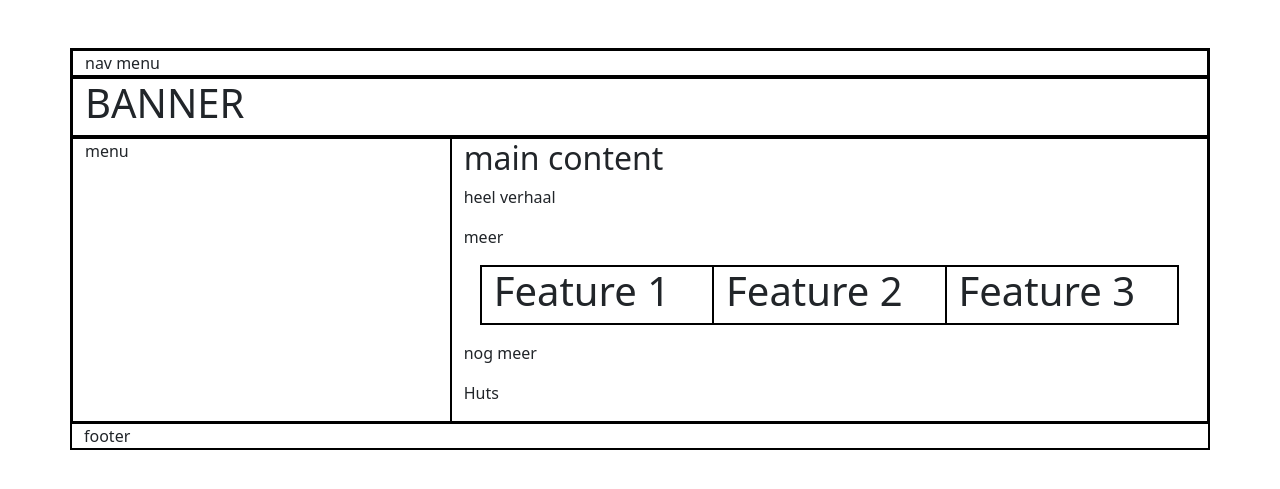
After one commit to 662781/Opdrachten_PHP, a PHP site: page /les3.php in a window 1280 px wide. The commit adds this page. Shown: the top 489 px of the page. Run offline with PHP 8.4, Linux system fonts and the light colour scheme.

Commit message:
Les 5 JS

```diff
--- /dev/null
+++ b/app/public/les3.php
@@ -0,0 +1,53 @@
+<!DOCTYPE html>
+<html lang="en">
+<head>
+    <meta charset="UTF-8">
+    <meta http-equiv="X-UA-Compatible" content="IE=edge">
+    <meta name="viewport" content="width=device-width, initial-scale=1.0">
+    <link href="https://cdn.jsdelivr.net/npm/bootstrap@5.1.3/dist/css/bootstrap.min.css" rel="stylesheet" integrity="sha384-1BmE4kWBq78iYhFldvKuhfTAU6auU8tT94WrHftjDbrCEXSU1oBoqyl2QvZ6jIW3" crossorigin="anonymous">
+    <link rel="stylesheet" href="style_les3.css">
+    <title>Document</title>
+</head>
+<body>
+    <div class="container mt-5">
+        <div class="row">
+            <div class="col-md">
+                <label>nav menu</label>
+            </div>
+        </div>
+        <div class="row">
+            <div class="col-md">
+                <h1>BANNER</h1>
+            </div>
+        </div>
+        <div class="row">
+            <div class="col-md-4">
+                <label>menu</label>
+            </div>
+            <div class="col-md-8">
+                <h2>main content</h2>
+
+                <p>heel verhaal</p>
+                <p>meer</p>
+                <div class="row m-3">
+                    <div class="col-md-4">
+                        <h1>Feature 1</h1>
+                    </div>
+                    <div class="col-md-4">
+                        <h1>Feature 2</h1>
+                    </div>
+                    <div class="col-md-4">
+                        <h1>Feature 3</h1>
+                    </div>
+                </div>
+                <p>nog meer</p>
+                <p>Huts</p>
+            </div>
+        </div>
+        <div class="row">
+            <label>footer</label>
+        </div>
+    </div>
+    <script src="https://cdn.jsdelivr.net/npm/bootstrap@5.1.3/dist/js/bootstrap.bundle.min.js" integrity="sha384-ka7Sk0Gln4gmtz2MlQnikT1wXgYsOg+OMhuP+IlRH9sENBO0LRn5q+8nbTov4+1p" crossorigin="anonymous"></script>
+</body>
+</html>
```
Also changed, not shown: app/public/index.php (+4 -41 lines), app/public/les5.js (added, +16 -0 lines).
